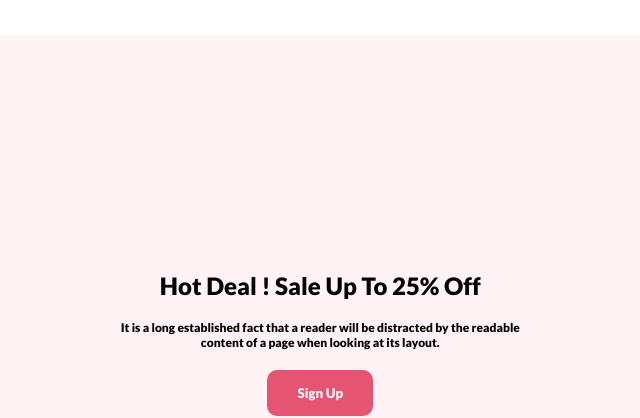
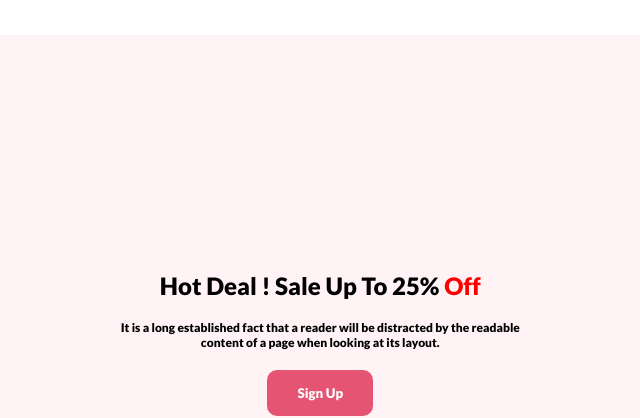
Before and after one commit to rakibrockyn/flower-shop-assignment, a plain HTML site: page index.html in a window 1280 px wide. Shown: the part 1700-2118 px from the top of the page, 82-722 px from the left. Drawn offline with Linux system fonts and the light colour scheme.

Commit message:
added hot deal title color

```diff
--- a/index.html
+++ b/index.html
@@ -88,7 +88,7 @@
         <section>
             <div class="hotdeal-about">
                 <div class="hotdeal-text">
-                    <h1>Hot Deal ! Sale Up To 25% Off
+                    <h1>Hot Deal ! Sale Up To 25% <span class="deal-title-color">Off</span>
                     </h1>
                     <p class="hotdeal-descripation">It is a long established fact that a reader will be distracted by
                         the
--- a/style.css
+++ b/style.css
@@ -122,6 +122,9 @@
     padding: 80px;
     background-color: #f88fa61c;
 }
+.deal-title-color{
+    color: red;
+}
 
 .hotdeal-descripation {
     text-align: center;
```
